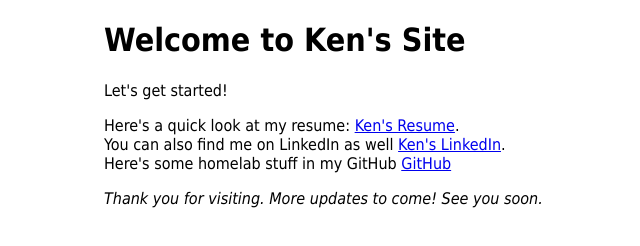
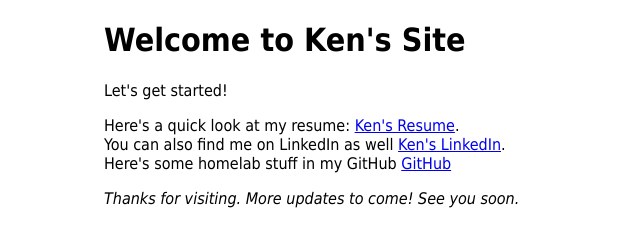
Before and after one commit to kabrams/simple_webserver, a plain HTML site: page index.html in a window 1280 px wide. Shown: the full height of the page, 256-896 px from the left. Drawn offline with Linux system fonts and the light colour scheme.

Commit message:
Modified welcome page

```diff
--- a/index.html
+++ b/index.html
@@ -25,6 +25,6 @@ You can also find me on LinkedIn as well
 Here's some homelab stuff in my GitHub
 <a href="https://github.com/kabrams?tab=repositories">GitHub</a></p>
 
-<p><em>Thank you for visiting.  More updates to come!  See you soon.</em></p>
+<p><em>Thanks for visiting.  More updates to come!  See you soon.</em></p>
 </body>
 </html>
```
